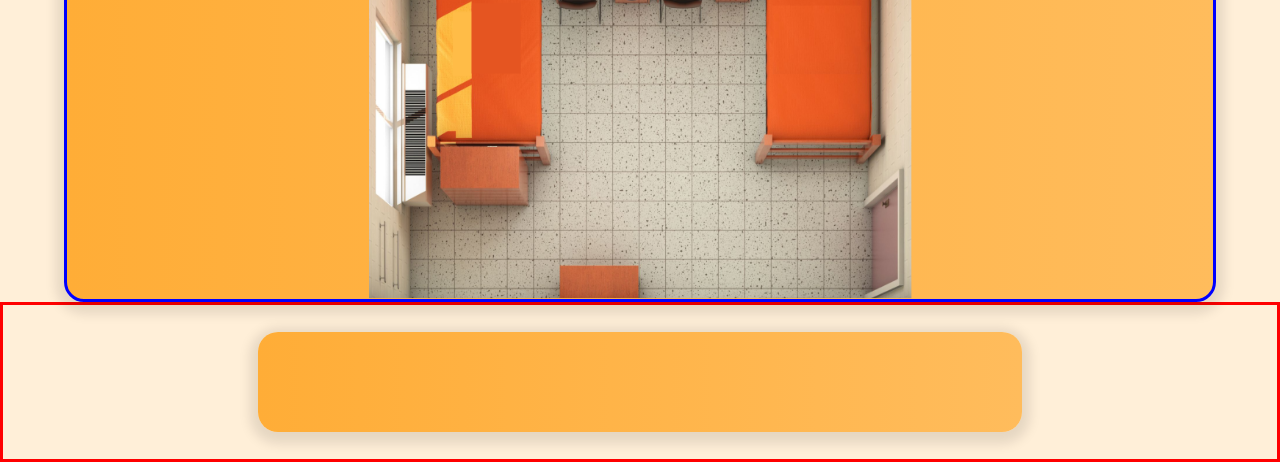
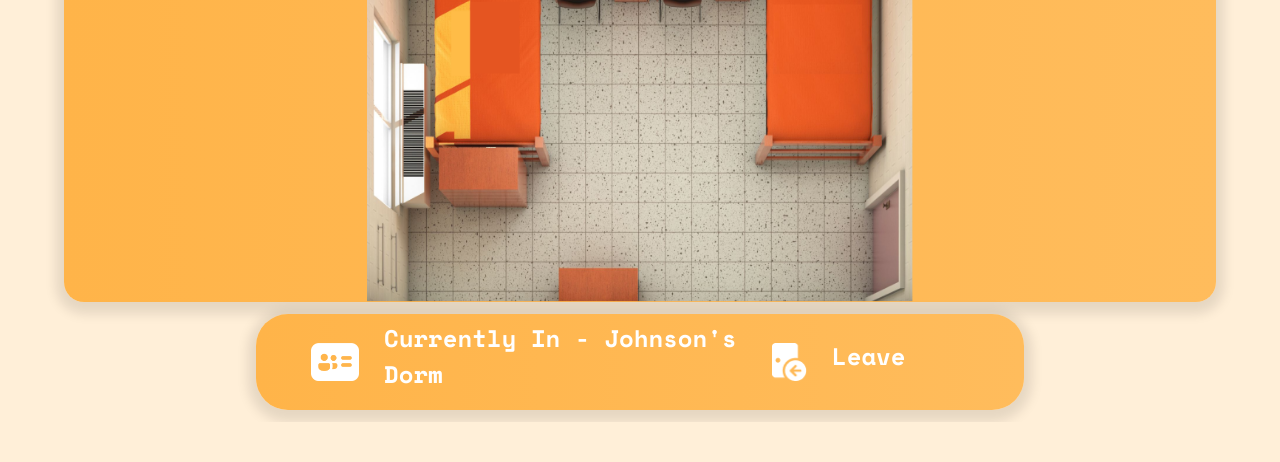
Before and after one commit to BenjaminSao/DormBuddies, a website: page public/index.html in a window 1280 px wide. Shown: the part 378-840 px from the top of the page. After the commit the page ends 800 px from the top, so only its background shows below. Drawn offline with nearby package versions, Linux system fonts and the light colour scheme; no server answers.

Commit message:
ux bottom finished

```diff
--- a/public/index.html
+++ b/public/index.html
@@ -5,6 +5,8 @@
    <meta name="viewport" content="width=device-width, initial-scale=1.0" />
    <meta http-equiv="X-UA-Compatible" content="ie=edge" />
    <title>Dorm Buddy</title>
+   <link rel="preconnect" href="https://fonts.gstatic.com">
+<link href="https://fonts.googleapis.com/css2?family=Space+Mono:ital,wght@0,400;0,700;1,400;1,700&display=swap" rel="stylesheet">
    <link
      href="https://fonts.googleapis.com/css?family=Montserrat:300,400,500,700&display=swap"
      rel="stylesheet"
@@ -26,7 +28,7 @@
 
      <!-- center content -->
      <div class="row justify-content-center" style="height:55vh;">
-       <div class="row centercont justify-content-center tester1" style="height:55vh;">
+       <div class="row centercont justify-content-center" style="height:55vh;">
 
          <!-- active users -->
          <div class="col-3" style="height:55vh; padding-left:24px;">
@@ -50,8 +52,20 @@
        </div>
      </div>
 
-       <div class="row tester justify-content-center" style="height:20vh;">
-         <div class="row botcont justify-content-center align-self-center" style="height:100px">
+       <div class="row justify-content-center" style="height:15vh;">
+         <div class="row botcont justify-content-center align-self-center" style="max-height:100px">
+           <div class="col-2 d-flex justify-content-end" style="height:100%">
+             <img class="align-self-center" src="card.png" style="height: 40%; padding-right:10px;"></img>
+           </div>
+           <div class="col-6 d-flex" style="height:100%">
+             <p class="row align-self-center intext" style="margin-top:4px">Currently In - Johnson's Dorm</p>
+           </div>
+           <div class="col-1 d-flex justify-content-end" style="height:100%">
+             <img class="align-self-center" src="leave.png" style="height: 40%; padding-right:10px;"></img>
+           </div>
+           <div class="col-3 d-flex" style="height:100%">
+             <p class="row align-self-center intext" style="margin-top:4px" >Leave</p>
+           </div>
          </div>
        </div>
 
--- a/public/scripts/index.js
+++ b/public/scripts/index.js
@@ -44,11 +44,7 @@ function createUserItemContainer(socketId) {
   userContainerEl.setAttribute("class", "active-user");
   userContainerEl.setAttribute("id", socketId);
   usernameEl.setAttribute("class", "username");
-<<<<<<< HEAD
-  usernameEl.innerHTML = `${socketId}`;
-=======
   usernameEl.innerHTML = `${this.person} <br> <p style="font-size:0px">${socketId}</p>`;
->>>>>>> 6f84ee4f77913654ae238db212fba79a860b8495
 
   userContainerEl.appendChild(usernameEl);
 
@@ -165,142 +161,3 @@ navigator.getUserMedia(
     console.warn(error.message);
   }
 );
-<<<<<<< HEAD
-=======
-
-// var SOCKET_LIST = {};
-
-// var Entity = function(){
-// 	var self = {
-// 		x:250,
-// 		y:250,
-// 		spdX:0,
-// 		spdY:0,
-// 		id:"",
-// 	}
-// 	self.update = function(){
-// 		self.updatePosition();
-// 	}
-// 	self.updatePosition = function(){
-// 		self.x += self.spdX;
-// 		self.y += self.spdY;
-// 	}
-// 	return self;
-// }
-
-// var Player = function(id){
-// 	var self = Entity();
-// 	self.id = id;
-// 	self.number = "" + Math.floor(10 * Math.random());
-// 	self.pressingRight = false;
-// 	self.pressingLeft = false;
-// 	self.pressingUp = false;
-// 	self.pressingDown = false;
-// 	self.maxSpd = 10;
-
-// 	var super_update = self.update;
-// 	self.update = function(){
-// 		self.updateSpd();
-// 		super_update();
-// 	}
-
-
-// 	self.updateSpd = function(){
-// 		if(self.pressingRight)
-// 			self.spdX = self.maxSpd;
-// 		else if(self.pressingLeft)
-// 			self.spdX = -self.maxSpd;
-// 		else
-// 			self.spdX = 0;
-
-// 		if(self.pressingUp)
-// 			self.spdY = -self.maxSpd;
-// 		else if(self.pressingDown)
-// 			self.spdY = self.maxSpd;
-// 		else
-// 			self.spdY = 0;
-// 	}
-// 	Player.list[id] = self;
-// 	return self;
-// }
-// Player.list = {};
-// Player.onConnect = function(socket){
-// 	var player = Player(socket.id);
-// 	socket.on('keyPress',function(data){
-// 		if(data.inputId === 'left')
-// 			player.pressingLeft = data.state;
-// 		else if(data.inputId === 'right')
-// 			player.pressingRight = data.state;
-// 		else if(data.inputId === 'up')
-// 			player.pressingUp = data.state;
-// 		else if(data.inputId === 'down')
-// 			player.pressingDown = data.state;
-// 	});
-// }
-// Player.onDisconnect = function(socket){
-// 	delete Player.list[socket.id];
-// }
-// Player.update = function(){
-// 	var pack = [];
-// 	for(var i in Player.list){
-// 		var player = Player.list[i];
-//         player.update();
-//         if(player.x < 0)
-//             player.x = 0;
-//         else if(player.y < 20)
-//             player.y = 20;
-//         else if(player.x > 481)
-//             player.x = 481;
-//         else if(player.y > 500)
-//             player.y = 500;
-
-//         pack.push({
-//             x:player.x,
-//             y:player.y,
-//             number:player.number
-//         });
-// 	}
-// 	return pack;
-// }
-
-
-
-// var DEBUG = true;
-
-// var io = require('socket.io')(serv,{});
-// io.sockets.on('connection', function(socket){
-// 	socket.id = Math.random();
-// 	SOCKET_LIST[socket.id] = socket;
-
-// 	Player.onConnect(socket);
-
-// 	socket.on('disconnect',function(){
-// 		delete SOCKET_LIST[socket.id];
-// 		Player.onDisconnect(socket);
-// 	});
-// 	socket.on('sendMsgToServer',function(data){
-// 		var playerName = ("" + socket.id).slice(2,7);
-// 		for(var i in SOCKET_LIST){
-// 			SOCKET_LIST[i].emit('addToChat',playerName + ': ' + data);
-// 		}
-// 	});
-
-// 	socket.on('evalServer',function(data){
-// 		if(!DEBUG)
-// 			return;
-// 		var res = eval(data);
-// 		socket.emit('evalAnswer',res);
-// 	});
-// });
-
-// setInterval(function(){
-// 	var pack = {
-// 		player:Player.update(),
-// 	}
-
-// 	for(var i in SOCKET_LIST){
-// 		var socket = SOCKET_LIST[i];
-// 		socket.emit('newPositions',pack);
-// 	}
-// },1000/25);
->>>>>>> 6f84ee4f77913654ae238db212fba79a860b8495
--- a/public/styles.css
+++ b/public/styles.css
@@ -11,10 +11,16 @@
   }
 
   .topbar{
-    background: linear-gradient(90deg, #FFAD37 0%, #FFBC5C 100%);
+    background: linear-gradient(270deg, #FFBC5C 0%, #FFB449 100%);
     box-shadow: 0px 4px 12px 8px rgba(0, 0, 0, 0.1);
     border-radius: 20px;
     width:90%;
+  }
+
+  .center{
+    position: relative;
+    top: 50%;
+    transform: translateY(-50%);
   }
 
   .video {
@@ -28,10 +34,18 @@
   }
 
   .centercont{
-    background: linear-gradient(90deg, #FFAD37 0%, #FFBC5C 100%);
+    background: linear-gradient(270deg, #FFBC5C 0%, #FFB449 100%);
     box-shadow: 0px 4px 12px 8px rgba(0, 0, 0, 0.1);
     border-radius: 20px;
     width:90%;
+  }
+
+  .intext{
+    font-family: Space Mono;
+    font-style: normal;
+    font-weight: bold;
+    font-size: 24px;
+    color: white;
   }
 
   .active-user {
@@ -45,6 +59,10 @@
     text-align: center;
     line-height: 80px;
     vertical-align: middle;
+  }
+
+  .centertext{
+
   }
 
   .active-user:hover {
@@ -68,11 +86,12 @@
   }
 
   .botcont{
-    background: linear-gradient(90deg, #FFAD37 0%, #FFBC5C 100%);
-    box-shadow: 0px 4px 12px 8px rgba(0, 0, 0, 0.1);
-    border-radius: 20px;
+    max-width:1000px;
     width:60%;
     height:80%;
+    background: linear-gradient(270deg, #FFBC5C 0%, #FFB449 100%);
+    box-shadow: 0px 4px 12px 8px rgba(0, 0, 0, 0.1);
+    border-radius: 32px;
   }
 
 
```
Also changed, not shown: public/card.png (added), public/leave.png (added), public/templogo.png, 2 other files.
